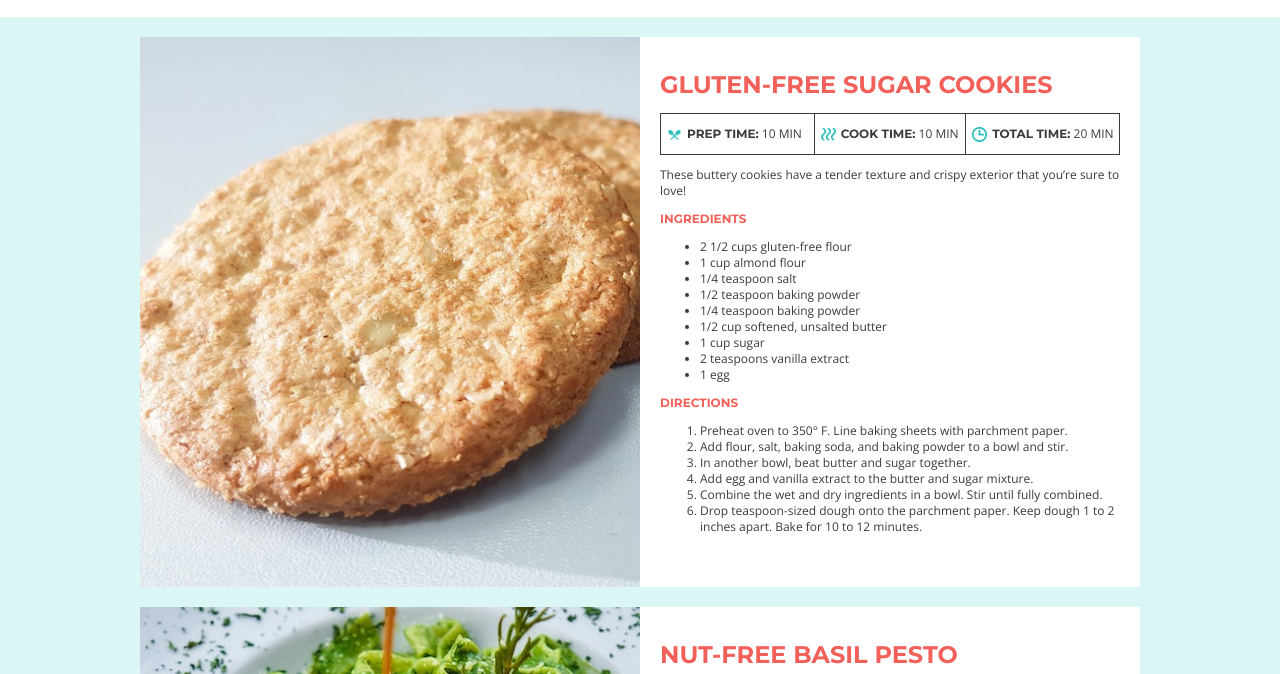
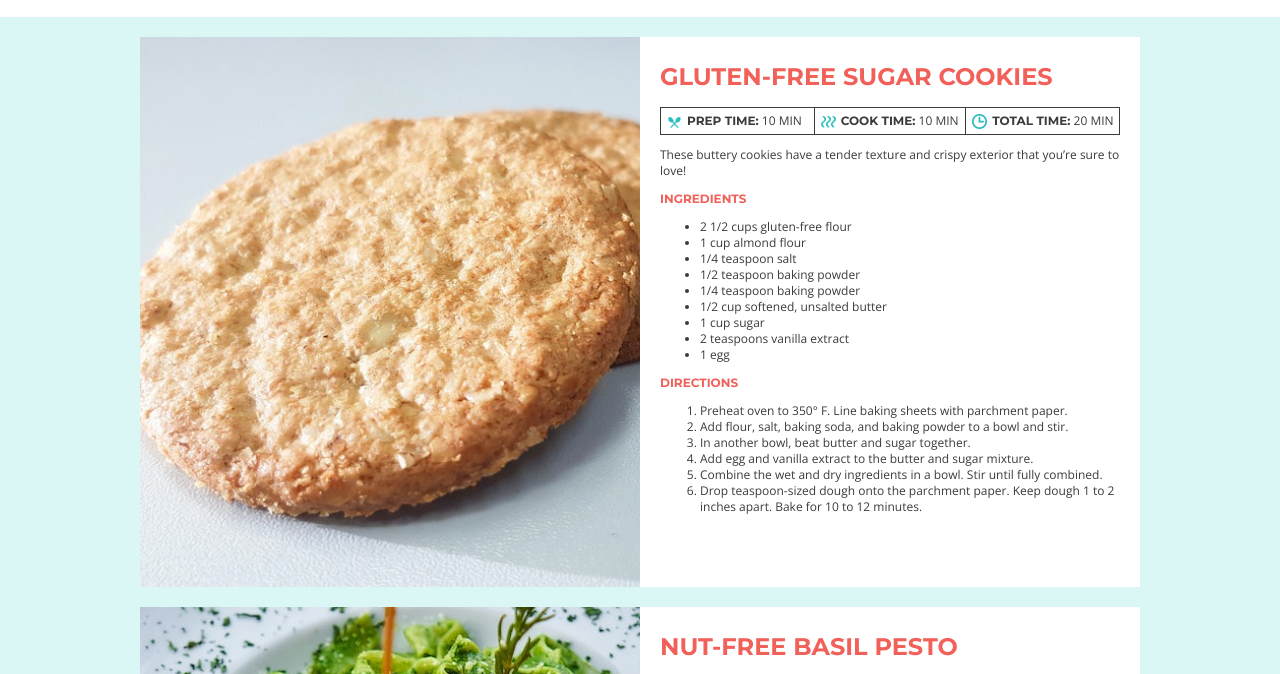
Before and after one commit to CarolynBuck-Gengler/101-recipe-cards, a plain HTML site: page index.html in a window 1280 px wide. Shown: the part 79-753 px from the top of the page. Drawn offline with nearby package versions, Linux system fonts and the light colour scheme.

Commit message:
Fine tune styling of times and h2

```diff
--- a/css/style.css
+++ b/css/style.css
@@ -35,6 +35,9 @@ h2 {
     text-transform: uppercase;
     font-family: 'Montserrat',sans-serif;
     font-size: 24px;
+    margin-top: 20px;
+    line-height: 0px;
+    margin-bottom: 30px;
 }
 
 h3 {
@@ -99,6 +102,7 @@ h3 {
 }
 .time-details {
     display: inline-block;
+    line-height: 2px;
 }
 .time strong {
     font-family: 'Montserrat',sans-serif;
```
